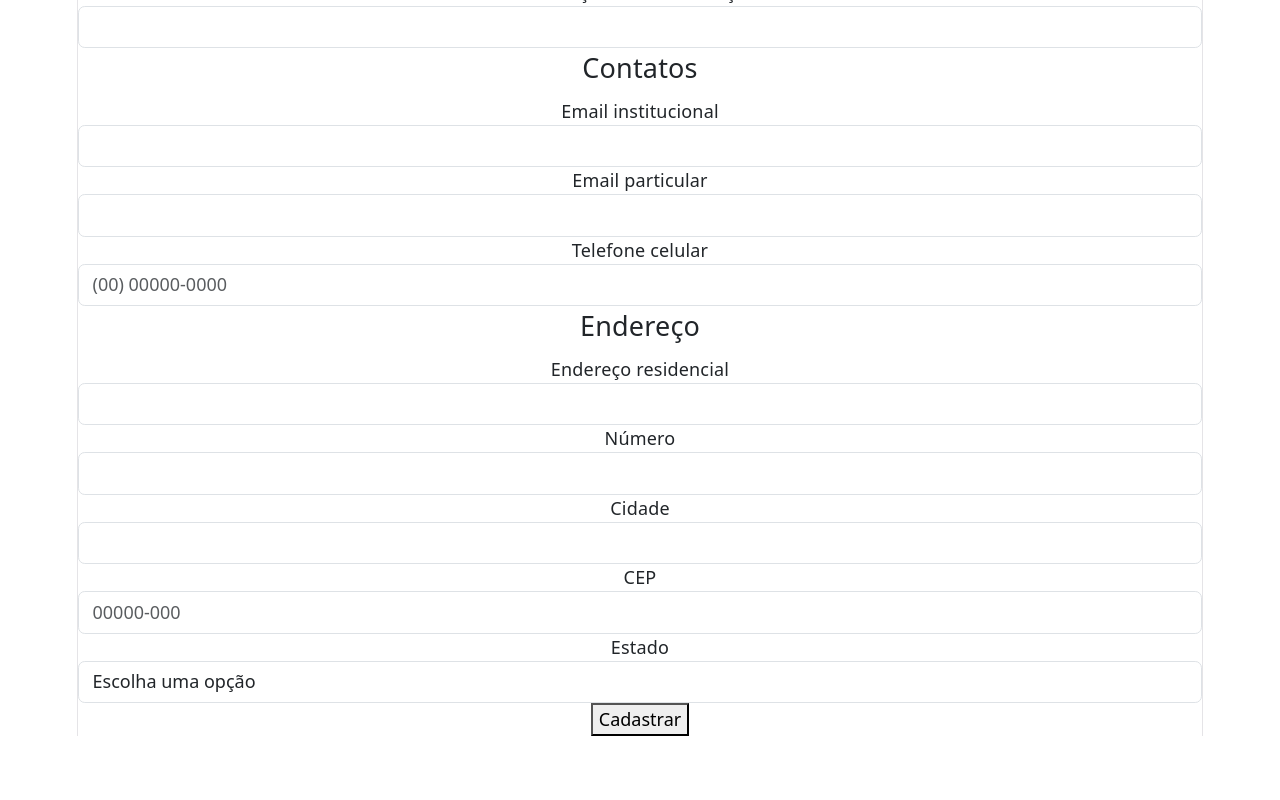
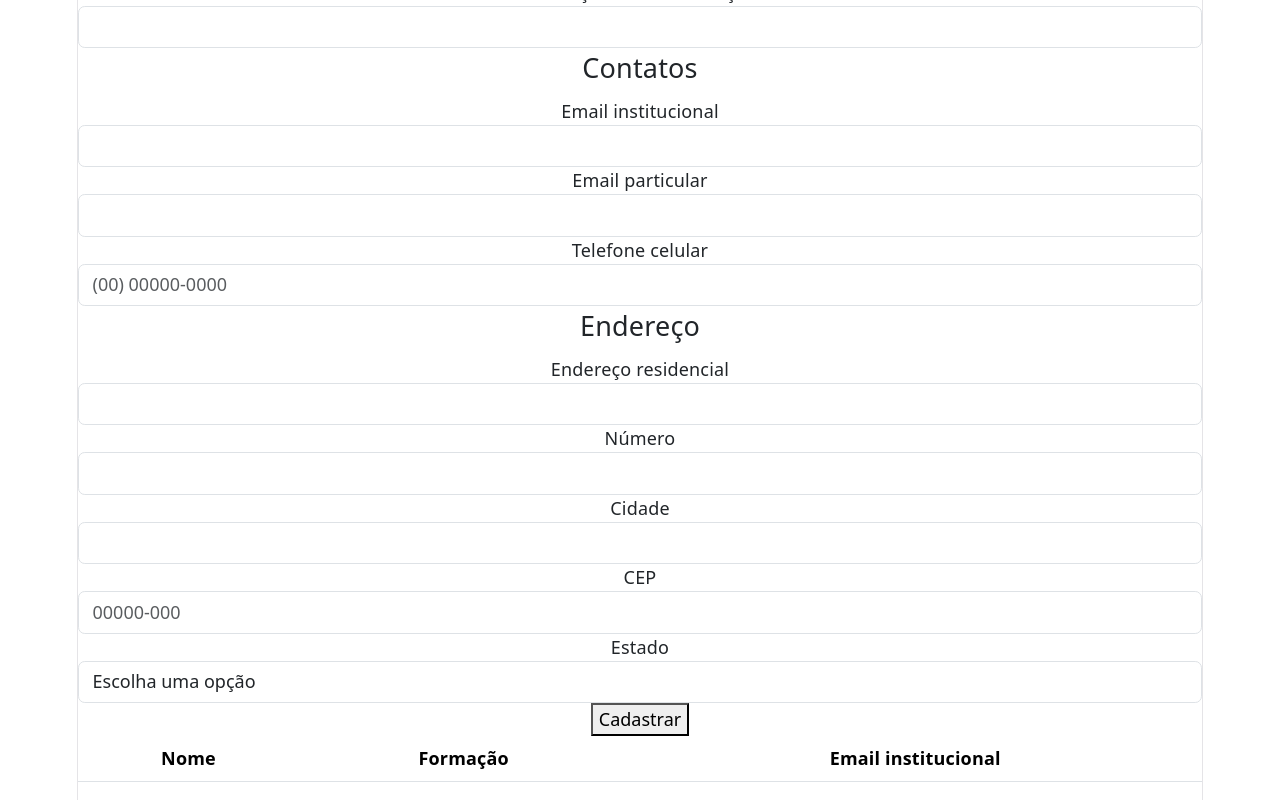
Before and after one commit to gok2001/cadastro-docentes, a React (Vite) app: page / in a window 1280 px wide. Shown: the part 210-1010 px from the top of the page. Before the commit the page ends 946 px from the top, so only its background shows below. Built offline with nearby package versions, Linux system fonts and the light colour scheme.

Commit message:
feat: adiciona lista na página

```diff
--- a/src/App.jsx
+++ b/src/App.jsx
@@ -136,6 +136,8 @@ function App() {
         handleSubmit={handleSubmit}
         erros={erros}
       />
+
+      <ListDocentes docentes={docentes} />
     </div>
   );
 }
--- a/src/components/ListDocentes.jsx
+++ b/src/components/ListDocentes.jsx
@@ -17,6 +17,8 @@ function ListDocentes({ docentes }) {
                             <td>{docente.nome}</td>
                             <td>{docente.formacao}</td>
                             <td>{docente.emailInstitucional}</td>
+                            <button>Alterar</button>
+                            <button>Remover</button>
                         </tr>
                     ))}
                 </tbody>
```
